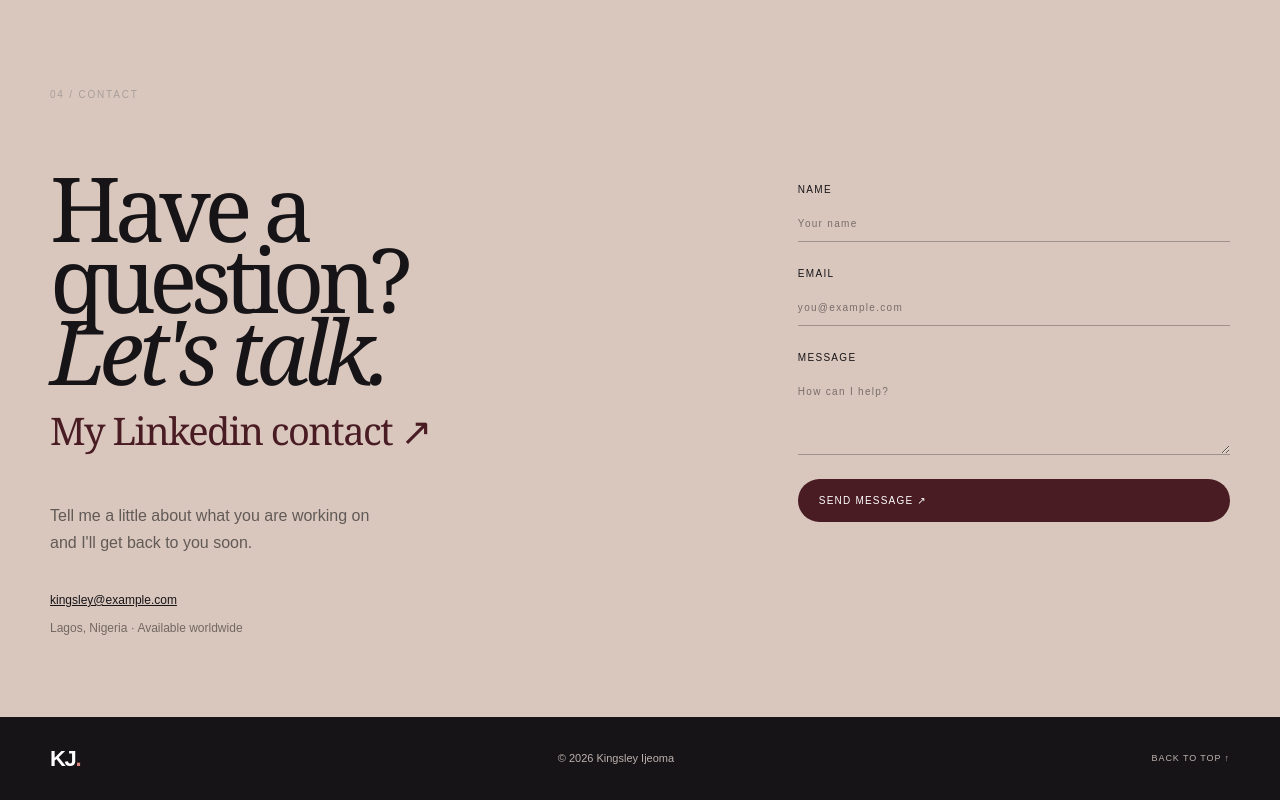
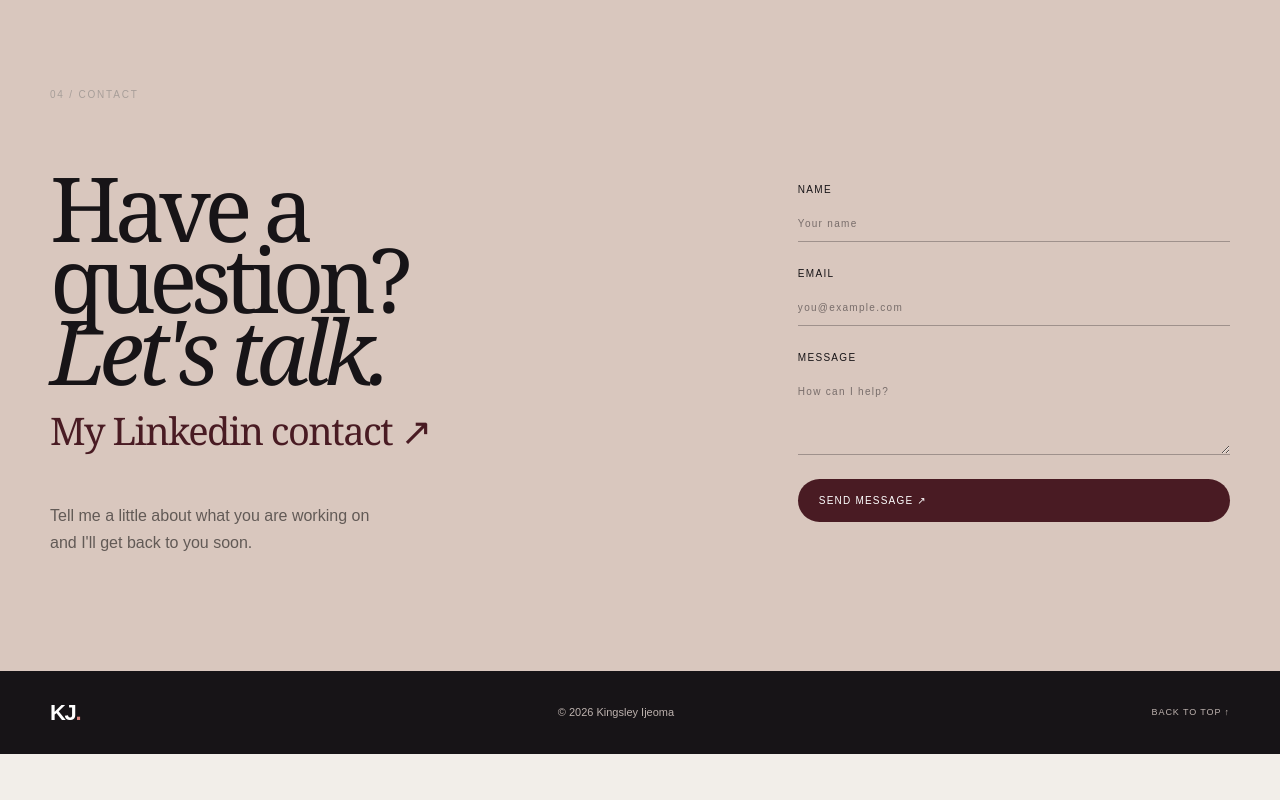
Before and after one commit to kayDtechie3/Kingsley-portfolio-website, a Next.js app: page / in a window 1280 px wide. Shown: the part 5624-6424 px from the top of the page. After the commit the page ends 6378 px from the top, so only its background shows below. Built offline with nearby package versions, Linux system fonts and the light colour scheme.

Commit message:
feat: streamline contact form section content
V0-Chat-Id: nyfns8SRjFF

```diff
--- a/app/page.tsx
+++ b/app/page.tsx
@@ -81,7 +81,7 @@ export default function Page() {
         <div className="project-list">{projects.map((project) => <article className="project-card" key={project.number}><div className="project-number">{project.number}</div><div><p className="project-type">{project.type}</p><h3>{project.title}</h3><p>{project.copy}</p></div><span className="project-arrow">↗</span></article>)}</div>
       </section>
 
-      <section id="contact" className="contact-section"><div className="section-label">04 / Contact</div><div className="contact-grid"><div><h2>Have a question?<br /><em>Let&apos;s talk.</em></h2><a className="contact-linkedin" href="https://linkedin.com/in/kingsley-ijeoma-csc-855b8b1a9?utm_source=share_via&utm_content=profile&utm_medium=member_android" target="_blank" rel="noopener noreferrer">My Linkedin contact ↗</a><p>Tell me a little about what you are working on and I&apos;ll get back to you soon.</p><div className="contact-details"><a href="mailto:kingsley@example.com">kingsley@example.com</a><span>Lagos, Nigeria · Available worldwide</span></div></div><form onSubmit={handleSubmit}><label>Name<input required name="name" placeholder="Your name" /></label><label>Email<input required type="email" name="email" placeholder="you@example.com" /></label><label>Message<textarea required name="message" placeholder="How can I help?" rows={4} /></label><button className="pill-button dark" type="submit">{sent ? 'Message ready ✓' : 'Send message ↗'}</button>{sent && <p className="form-note" role="status">Thanks — your note is ready to send. I&apos;ll be in touch.</p>}</form></div></section>
+      <section id="contact" className="contact-section"><div className="section-label">04 / Contact</div><div className="contact-grid"><div><h2>Have a question?<br /><em>Let&apos;s talk.</em></h2><a className="contact-linkedin" href="https://linkedin.com/in/kingsley-ijeoma-csc-855b8b1a9?utm_source=share_via&utm_content=profile&utm_medium=member_android" target="_blank" rel="noopener noreferrer">My Linkedin contact ↗</a><p>Tell me a little about what you are working on and I&apos;ll get back to you soon.</p></div><form onSubmit={handleSubmit}><label>Name<input required name="name" placeholder="Your name" /></label><label>Email<input required type="email" name="email" placeholder="you@example.com" /></label><label>Message<textarea required name="message" placeholder="How can I help?" rows={4} /></label><button className="pill-button dark" type="submit">{sent ? 'Message ready ✓' : 'Send message ↗'}</button>{sent && <p className="form-note" role="status">Thanks — your note is ready to send. I&apos;ll be in touch.</p>}</form></div></section>
       <footer><a className="brand" href="#home">KJ<span>.</span></a><span>© 2026 Kingsley Ijeoma</span><a href="#home">Back to top ↑</a></footer>
     </main>
   )
```
